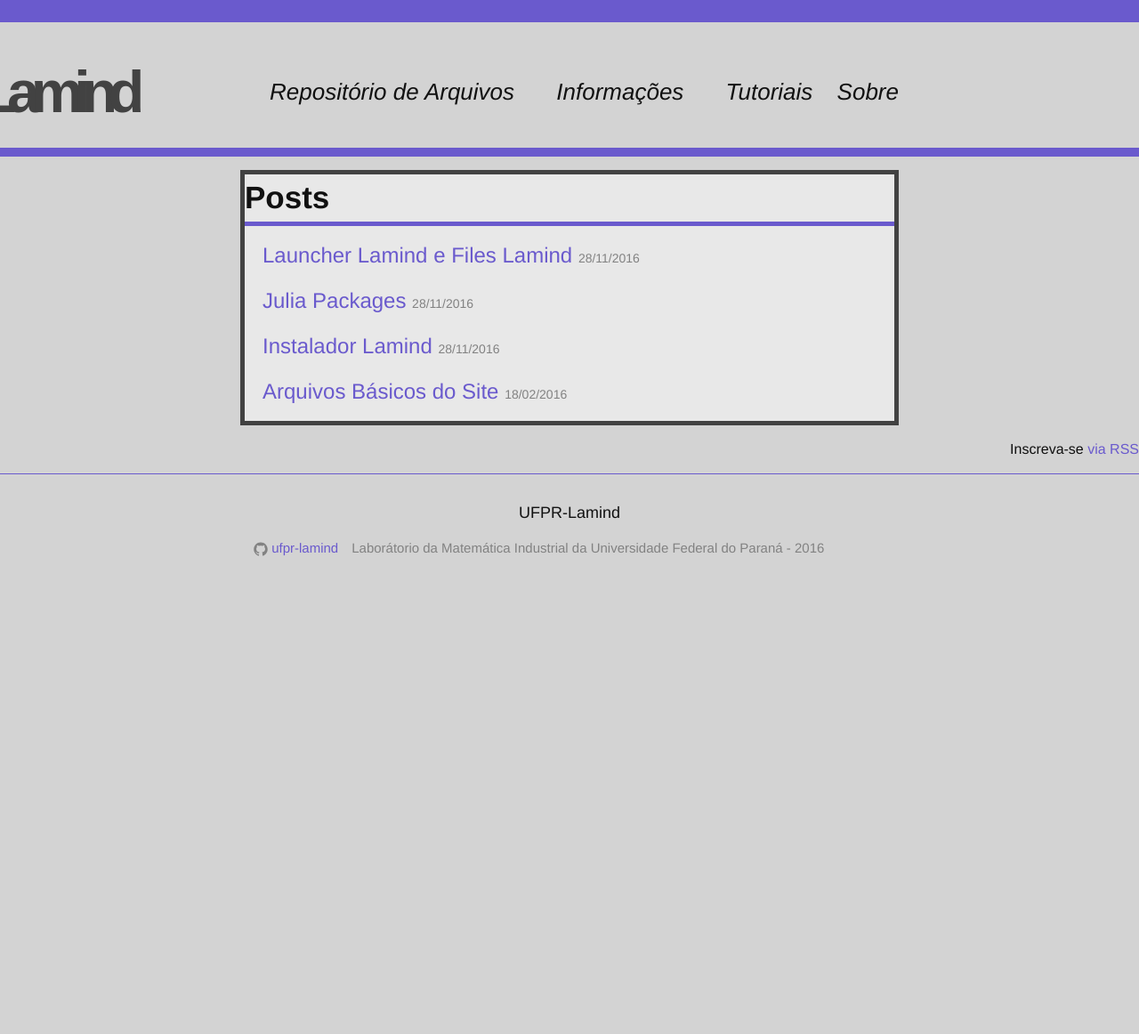
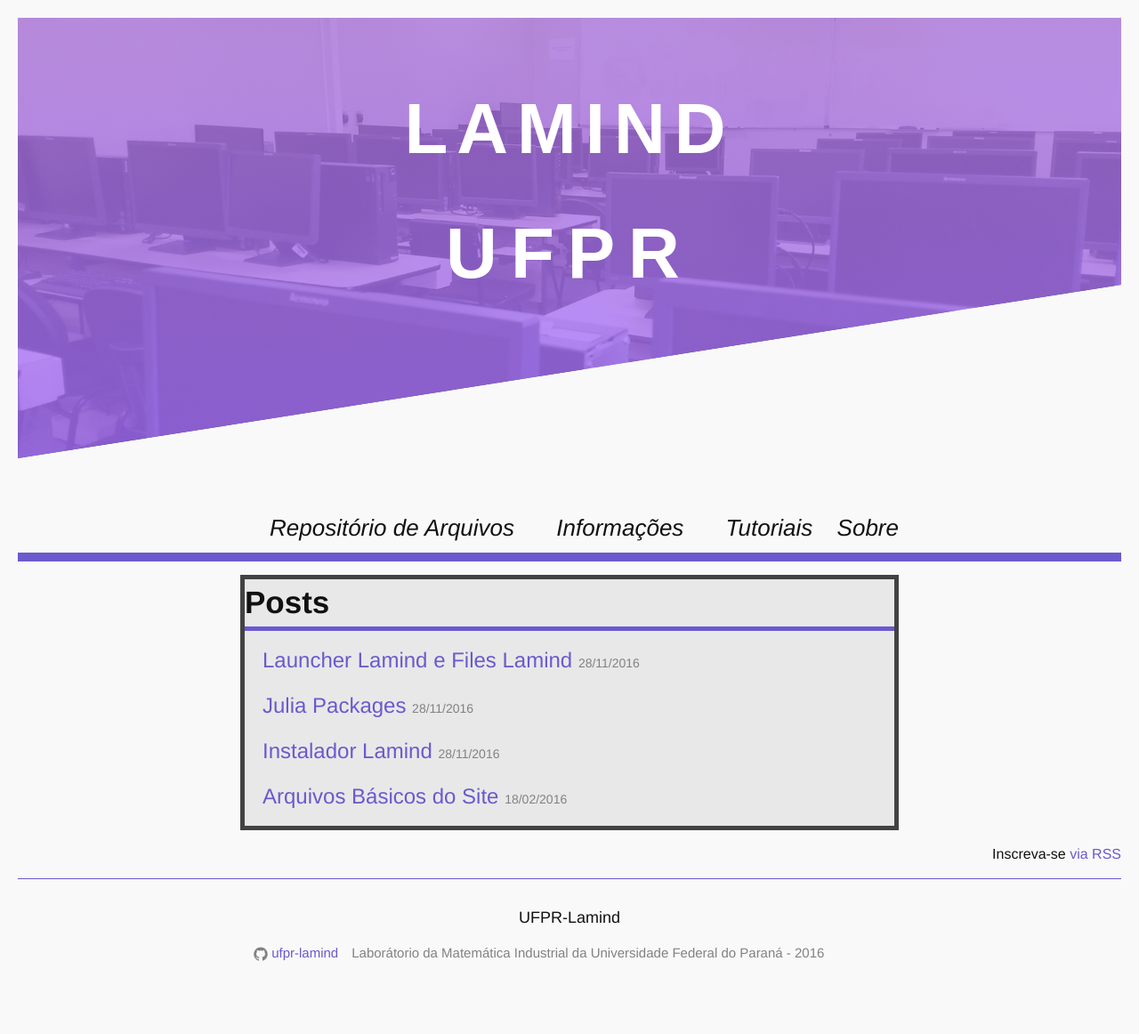
Before and after one commit to ufpr-lamind/ufpr-lamind.github.io, a Jekyll site: the page built from index.html, in a window 1280 px wide. Shown: the whole page at 89% size. Built offline with Jekyll 4.4.1, drawn with Linux system fonts in a browser that asks for light colours; before the commit the page ends 900 px from its top, so only the background shows below that.

Commit message:
new header

```diff
--- a/_includes/header.html
+++ b/_includes/header.html
@@ -1,8 +1,14 @@
 <header class="site-header">
+  <div class="logo-img">
+    <h1 class="site-title-1" href="#">Lamind</h1>
+    <h1 class="site-title-2" href="#">Ufpr</h1>
+  </div>
 
   <div class="wrapper">
 
-    <a class="site-title" href="{{ site.baseurl }}/">{{ site.title }}</a>
+
+
+
 
     <nav class="site-nav">
       <a href="#" class="menu-icon">
--- a/_layouts/default.html
+++ b/_layouts/default.html
@@ -4,6 +4,8 @@
   {% include head.html %}
 
   <body>
+
+    <div class="container-fluid">
 
       {% include header.html %}
 
@@ -16,6 +18,7 @@
         <p class="rss-subscribe">Inscreva-se <a href="{{ "/feed.xml" | prepend: site.baseurl }}">via RSS</a></p>
       </div>
       {% include footer.html %}
+    </div>
 
   </body>
 
--- a/_sass/_layout.scss
+++ b/_sass/_layout.scss
@@ -1,8 +1,35 @@
+//container
+
+.container-fluid {
+  display: block;
+  padding: 20px;
+  margin: 0 auto;
+}
+
+
 /**
  * Site header
  */
+
+.logo-img {
+  width: 100%;
+  height: 55vh;
+  background-image: linear-gradient(
+    to bottom,
+    rgba(165, 112, 215, 0.8),
+    rgba(165, 112, 265, 0.8)),
+  url(../img/lab2.jpg);
+
+  background-size: cover;
+  background-repeat: no-repeat;
+  background-position: center center;
+
+  clip-path: polygon(0 0, 100% 0, 100% 300px, 0 100%);
+
+}
+
 .site-header {
-    border-top: 25px solid $blue-SlateBlue;
+    //border-top: 25px solid $blue-SlateBlue;
     border-bottom: 10px solid $blue-SlateBlue;
     min-height: 86px;
 
@@ -10,20 +37,37 @@
     position: relative;
 }
 
-.site-title {
-    font-family:sans-serif;
-    font-size: 66px;
-    font-weight: 900;
-    line-height: 156px;
-    letter-spacing: -10px;
-    margin-bottom: -15px;
-    margin-left: -60%;
-    float: left;
+.site-title-1 {
+  display: block;
+  text-align: center;
+  text-transform: uppercase;
+  font-family:sans-serif;
+  font-size: 5rem;
+  font-weight: 900;
+  line-height: 250px;
+  letter-spacing: 10px;
 
-    &,
-    &:visited {
-        color: $grey-color-dark;
-    }
+  &,
+  &:visited {
+      color: white;
+  }
+}
+
+.site-title-2 {
+  display: block;
+  text-align: center;
+  text-transform: uppercase;
+  font-family:sans-serif;
+  font-size: 5rem;
+  font-weight: 900;
+  line-height: 0px;
+  letter-spacing: 15px;
+
+
+  &,
+  &:visited {
+      color: white;
+  }
 }
 
 .site-nav {
--- a/css/main.scss
+++ b/css/main.scss
@@ -14,7 +14,7 @@
 
 $spacing-unit:     30px;
 
-$grey-LightGrey: #D3D3D3;
+$grey-LightGrey: lighten(#D3D3D3, 15%);
 $light-PowderBlue: #b0e0e6;
 $light-Azure: #F0FFFF;
 $blue-SlateBlue: #6a5acd;
```
Also changed, not shown: img/lab.jpg (added), img/lab2.jpg (added). Lines whose indentation alone changed are shown as unchanged.
